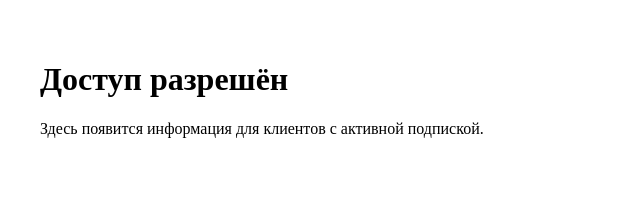
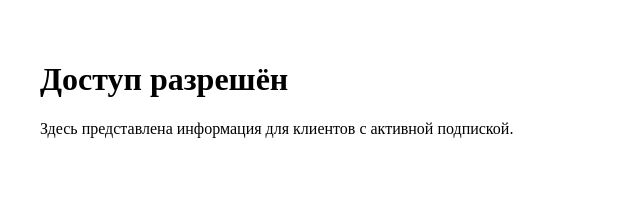
Before and after one commit to SvetaColor/colorformula-site, a Next.js app: page /access in a window 1280 px wide. Shown: the top 210 px of the page, without its empty margins (0-640 px from the left). Built offline with nearby package versions, Linux system fonts and the light colour scheme.

Commit message:
Update page.tsx

```diff
--- a/app/access/page.tsx
+++ b/app/access/page.tsx
@@ -1,5 +1,5 @@
 export default function AccessPage() {
-  const hasSubscription = true; // Временно: true = доступ есть, false = нет
+  const hasSubscription = true; // временно: true = доступ есть, false = нет
 
   if (!hasSubscription) {
     return (
@@ -13,7 +13,7 @@ export default function AccessPage() {
   return (
     <div style={{ padding: "2rem" }}>
       <h1>Доступ разрешён</h1>
-      <p>Здесь появится информация для клиентов с активной подпиской.</p>
+      <p>Здесь представлена информация для клиентов с активной подпиской.</p>
     </div>
   );
 }
```
